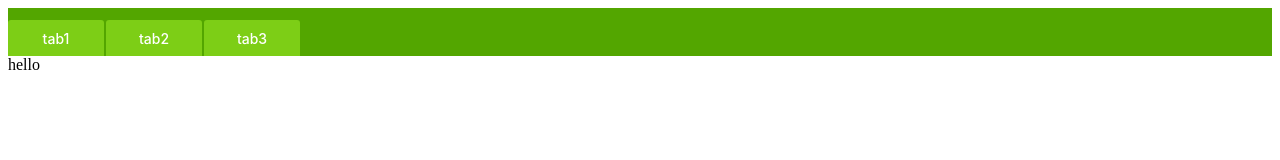
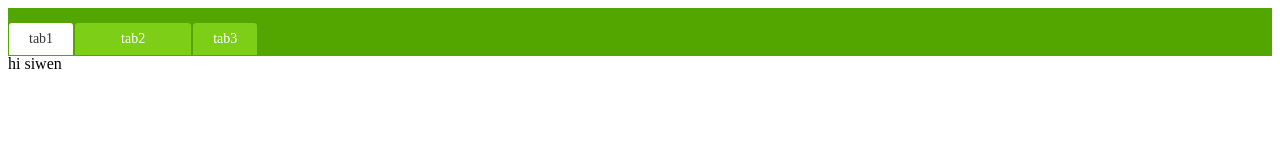
Before and after one commit to steveoOn/learn-react, a Gatsby site: page / in a window 1280 px wide. Built offline with nearby package versions, Linux system fonts and the light colour scheme; Gatsby itself is replaced by a stand-in of ours.

Commit message:
Learn how to change state and judge active tab by use state

```diff
--- /dev/null
+++ b/src/components/SingleTab.js
@@ -0,0 +1,55 @@
+import PropTypes from 'prop-types'
+import React, { Component } from 'react'
+import styled, { css } from 'styled-components'
+
+//改变 Tab 选中色的思路：1）css 属性中引入 props.actived 类型为布尔值，如果 actived=true 则背景色变白，否则为默认色
+//2）其次需要在 TabLi 中判断 props.activeTab 是否等于 props.label，如果等于，则 actived 为 true
+
+const TabLi = styled.li`
+  display: inline-block;
+  list-style: none;
+  margin: 0 1px;
+  background: ${props => (props.actived ? 'white' : '#7dce16')};
+  color: ${props => (props.actived ? '#333' : 'white')};
+  font-size: 14px;
+  font-weight: 400;
+  border-top-left-radius: 3px;
+  border-top-right-radius: 3px;
+  text-align: center;
+  padding: 8px ${props => props.paddingLR || '20px'};
+
+  &:hover {
+    cursor: pointer;
+    background: ${props => (props.actived ? 'white' : '#86DA1C')};
+  }
+`
+
+class Tab extends Component {
+  static propTypes = {
+    activeTab: PropTypes.string.isRequired,
+    label: PropTypes.string.isRequired,
+    onClick: PropTypes.func.isRequired,
+  }
+
+  //点击单个 tab 时，选中当前 tab
+  onClick = () => {
+    this.props.onClick(this.props.label)
+    console.log('tab:', this.props.label)
+  }
+
+  render() {
+    return (
+      <TabLi
+        onClick={this.onClick}
+        bgColor={this.props.bgColor}
+        paddingLR={this.props.paddingLR}
+        //利用 activeTab state 的状态做条件判断
+        actived={this.props.activeTab === this.props.label ? true : false}
+      >
+        {this.props.label}
+      </TabLi>
+    )
+  }
+}
+
+export default Tab
--- /dev/null
+++ b/src/components/TabGroup.js
@@ -0,0 +1,66 @@
+import PropTypes from 'prop-types'
+import React, { Component } from 'react'
+import styled, { css } from 'styled-components'
+import Tab from './SingleTab'
+
+const TabBar = styled.div`
+  background: transparent;
+`
+
+const TabList = styled.ol`
+  padding: 0;
+  margin: 15px 0 0 0;
+`
+
+const TabContent = styled.div``
+
+class TabGroup extends Component {
+  static propTypes = {
+    children: PropTypes.instanceOf(Array).isRequired,
+  }
+  constructor(props) {
+    super(props)
+    this.state = {
+      activeTab: this.props.children[0].props.label,
+    }
+  }
+  //当点击某个 Tab 的时候，存储新 Tab 的 state.activeTab
+  handleClick = tab => {
+    this.setState({
+      activeTab: tab,
+    })
+    console.log('state:', this.state.activeTab)
+  }
+
+  render() {
+    //导入 state 中的 keys
+    return (
+      <TabBar>
+        <TabList>
+          {/*React 的 children 只有一个元素时，并不是一个数组，因此可强制转换成数组后再 map */}
+          {React.Children.toArray(this.props.children).map(child => {
+            const { label, bgColor, paddingLR } = child.props
+            return (
+              <Tab
+                activeTab={this.state.activeTab}
+                key={label}
+                label={label}
+                bgColor={bgColor}
+                paddingLR={paddingLR}
+                onClick={this.handleClick}
+              />
+            )
+          })}
+        </TabList>
+        <TabContent>
+          {React.Children.toArray(this.props.children).map(child => {
+            if (child.props.label !== this.state.activeTab) return undefined
+            return child.props.children
+          })}
+        </TabContent>
+      </TabBar>
+    )
+  }
+}
+
+export default TabGroup
--- a/src/components/header.js
+++ b/src/components/header.js
@@ -1,8 +1,8 @@
-import { Link } from 'gatsby'
 import PropTypes from 'prop-types'
 import React from 'react'
 //导入默认值（styled）和单独模块（css）
 import styled, { css } from 'styled-components'
+import TabGroup from './TabGroup'
 
 const NavContainer = styled.div`
   display: fixed;
@@ -11,83 +11,19 @@ const NavContainer = styled.div`
   position: relative;
   background: #53a600;
 `
-
-const TabBar = styled.div`
-  width: auto;
-  height: 36px;
-  display: grid;
-  grid-template-columns: repeat(3, 96px);
-  grid-column-gap: 2px;
-  position: absolute;
-  bottom: 0;
-`
-
-const Tab = styled.button`
-  font-family: -apple-system, BlinkMacSystemFont, 'Segoe UI', Roboto, Oxygen,
-    Ubuntu, Cantarell, 'Open Sans', 'Helvetica Neue', sans-serif;
-  font-size: 14px;
-  text-align: center;
-  outline: none;
-  border-top-left-radius: 3px;
-  border-top-right-radius: 3px;
-  border: none;
-  font-weight: 500;
-
-  ${props =>
-    props.type == 'clicked' &&
-    css`
-      background: white;
-      color: #333;
-    `}
-
-  ${props =>
-    props.type == 'default' &&
-    css`
-      background: #7dce16;
-      color: #fff;
-
-      &:hover {
-        background: black;
-        cursor: pointer;
-        background: #89dc20;
-      }
-    `}
-`
+const Label = styled.div``
 
 class Header extends React.Component {
-  constructor(props) {
-    super(props)
-
-    this.state = {
-      hasClicked: false,
-      tabs: [
-        { id: 1, name: 'tab1' },
-        { id: 2, name: 'tab2' },
-        { id: 3, name: 'tab3' },
-      ],
-    }
-  }
-
-  handleClick = () => {
-    this.setState(state => ({
-      hasClicked: !state.hasClicked,
-    }))
-  }
-
   render() {
-    //导入 state 中的 keys
-    const { tabs, hasClicked } = this.state
-    console.log(hasClicked)
-
     return (
       <NavContainer>
-        <TabBar>
-          {tabs.map(tab => (
-            <Tab key={tab.id} type="default" onClick={this.handleClick}>
-              {tab.name}
-            </Tab>
-          ))}
-        </TabBar>
+        <TabGroup>
+          <Label label="tab1">hi siwen</Label>
+          <Label label="tab2" paddingLR="46px">
+            hi louie
+          </Label>
+          <Label label="tab3">oh no</Label>
+        </TabGroup>
       </NavContainer>
     )
   }
--- a/src/pages/index.js
+++ b/src/pages/index.js
@@ -15,7 +15,6 @@ const IndexPage = () => (
   <Body>
     <SEO title="Home" keywords={['gatsby', 'application', 'react']} />
     <Header />
-    <DropdownNotice />
   </Body>
 )
 
```
